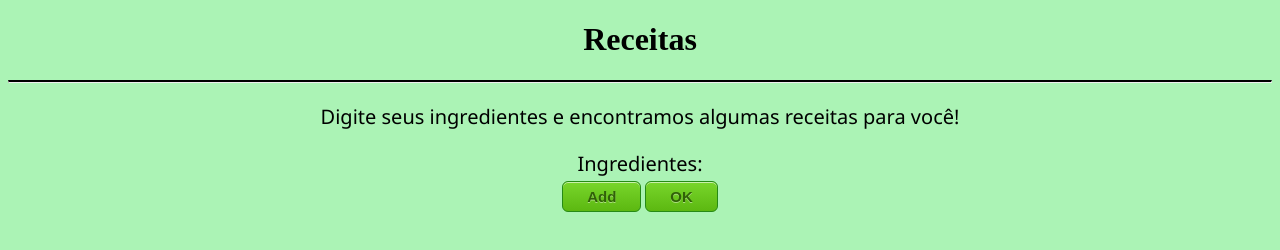
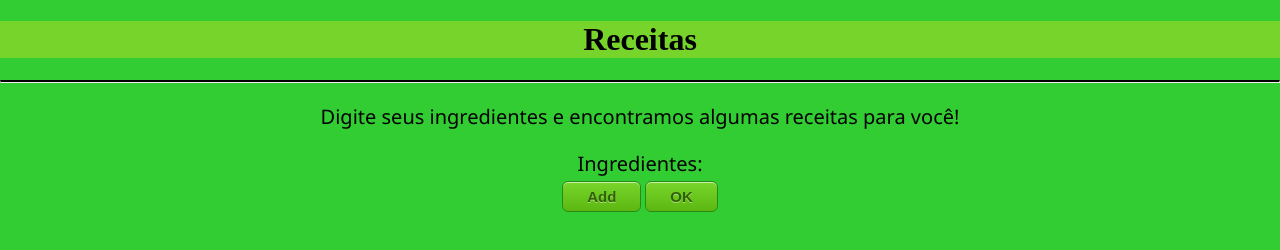
Before and after one commit to lucas-oliveira17/receitas, a website built with webpack: page receita.html in a window 1280 px wide. Built offline with Linux system fonts and the light colour scheme; a web font is replaced by a local one.

Commit message:
botoes css

```diff
--- a/receita.html
+++ b/receita.html
@@ -14,7 +14,10 @@
     }
 
     body {
-        background-color: rgb(171, 243, 181);
+        background-color:limegreen;
+        margin:0;
+        padding:0;
+        box-sizing: border-box;
     }
 
     center {
@@ -23,6 +26,15 @@
 
     hr {
         border-top: 2px solid;
+    }
+
+    header {
+        background-color:#77d42a;
+        background-size: cover;
+        width: 100%;
+        height: 100%;
+        box-sizing: border-box;
+        border:1px;
     }
 
     .textoIngredientes {
@@ -45,7 +57,8 @@
 
 
     #result {
-        font-family:'Lucida Sans', 'Lucida Sans Regular', 'Lucida Grande', 'Lucida Sans Unicode', Geneva, Verdana, sans-serif
+        font-size: 20px;
+        font-family:'Segoe UI', Tahoma, Geneva, Verdana, sans-serif
     }
 
     #btnadd {
```
Also changed, not shown: dist/main.js.
